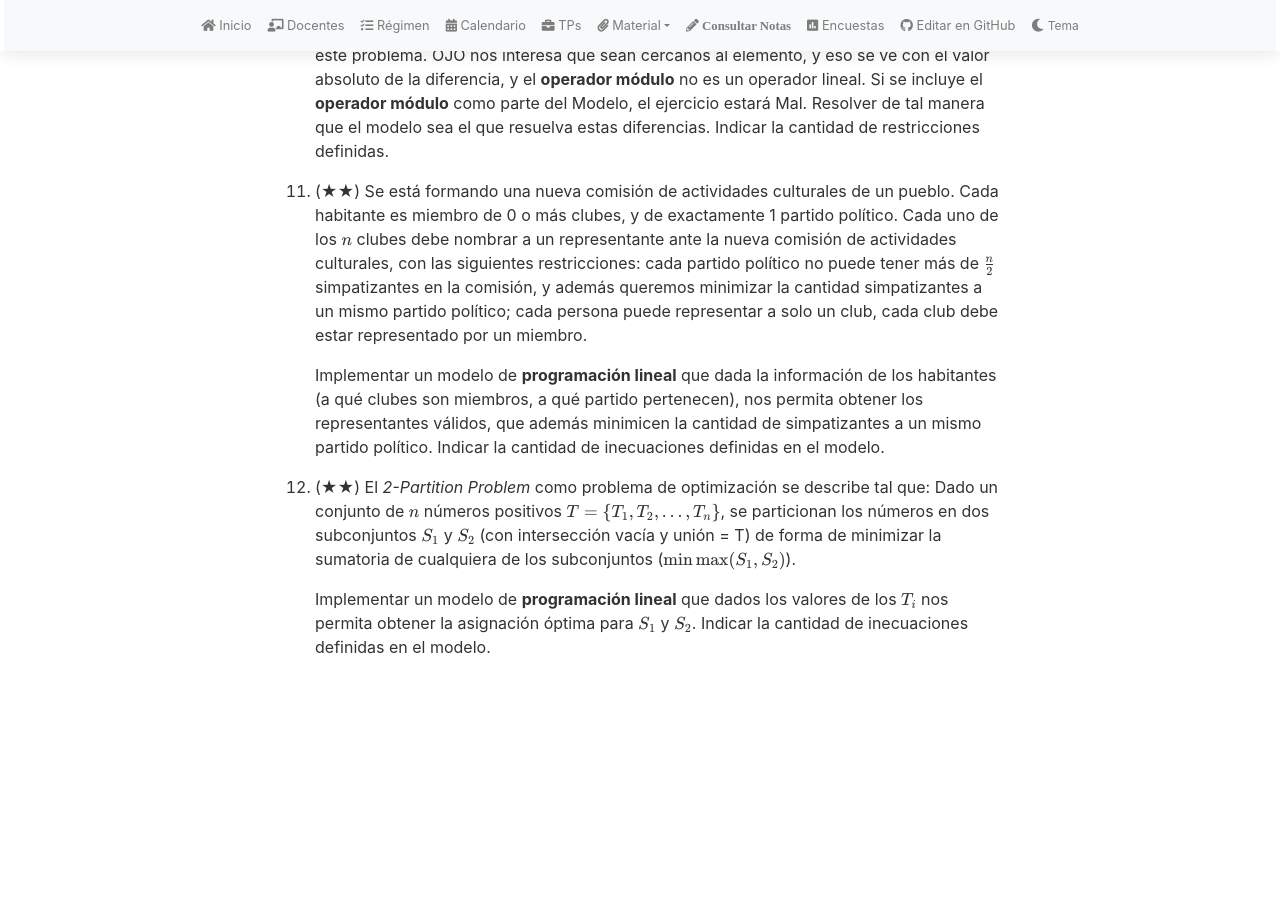
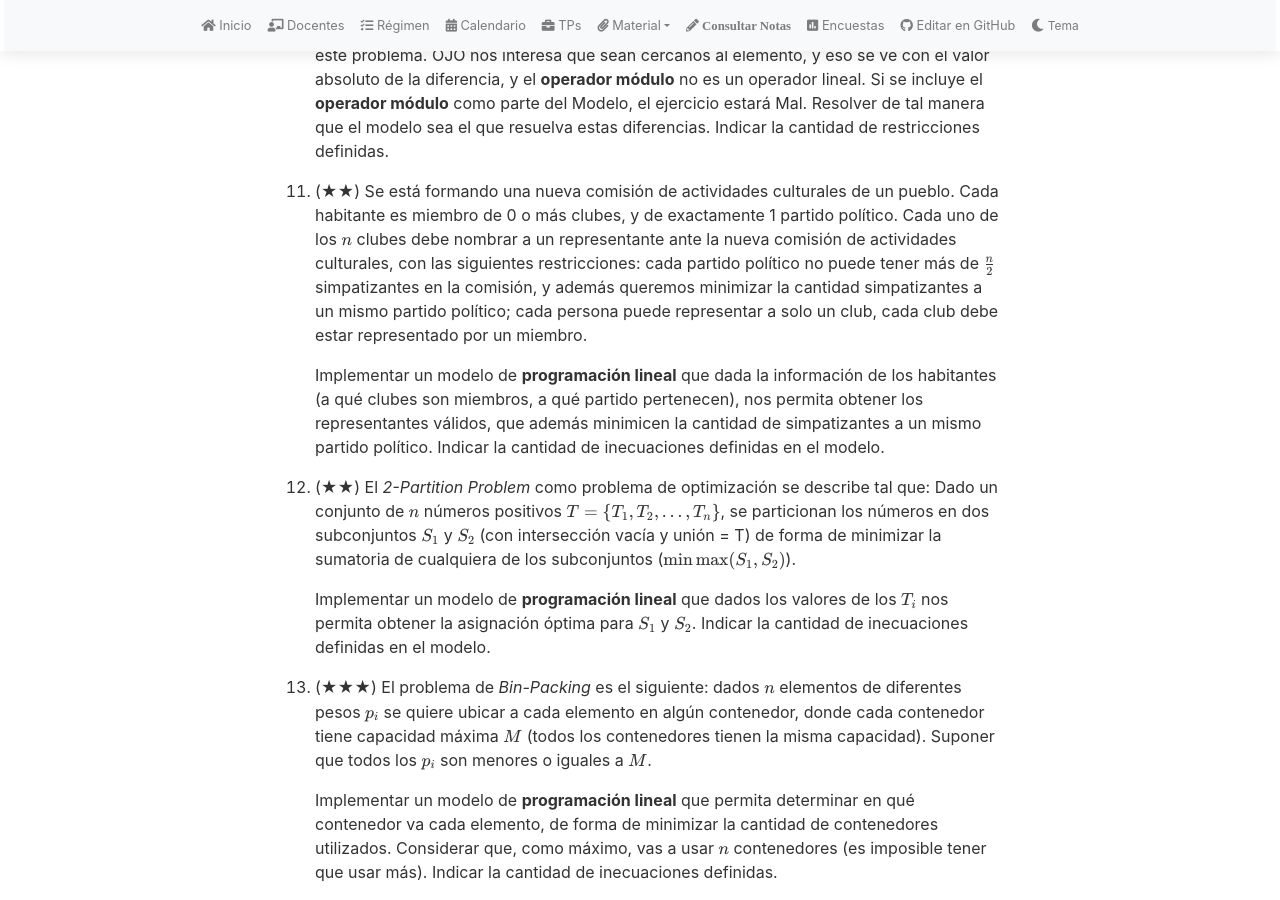
Before and after one commit to algoritmos-rw/tda_bg, a Jekyll site: the page built from material/guias/pl.md, in a window 1280 px wide and 900 px high, scrolled down 1212 px. Built offline with Jekyll 4.4.1, drawn with Linux system fonts in a browser that asks for light colours; nearby versions of some CDN libraries; our own code applies the rules of GitHub Pages for plain Markdown files; before the commit the page ends 1887 px from its top, so only the background shows below that.

Commit message:
Agregado ejercicio de Bin Packing a guia de PL

```diff
--- a/material/guias/pl.md
+++ b/material/guias/pl.md
@@ -83,4 +83,14 @@ math: true
 	nos permita obtener la asignación óptima para $$S_1$$ y $$S_2$$. Indicar la cantidad de
 	inecuaciones definidas en el modelo.
 
+1.	(★★★) El problema de _Bin-Packing_ es el siguiente: dados $$n$$ elementos de diferentes pesos
+	$$p_i$$ se quiere ubicar a cada elemento en algún contenedor, donde cada contenedor tiene
+	capacidad máxima $$M$$ (todos los contenedores tienen la misma capacidad). Suponer que
+	todos los $$p_i$$ son menores o iguales a $$M$$.
+
+	Implementar un modelo de **programación lineal** que permita determinar en qué
+	contenedor va cada elemento, de forma de minimizar la cantidad de contenedores utilizados.
+	Considerar que, como máximo, vas a usar $$n$$ contenedores (es imposible tener que usar más).
+	Indicar la cantidad de inecuaciones definidas.
+
 {::options toc_levels="2" /}
```
